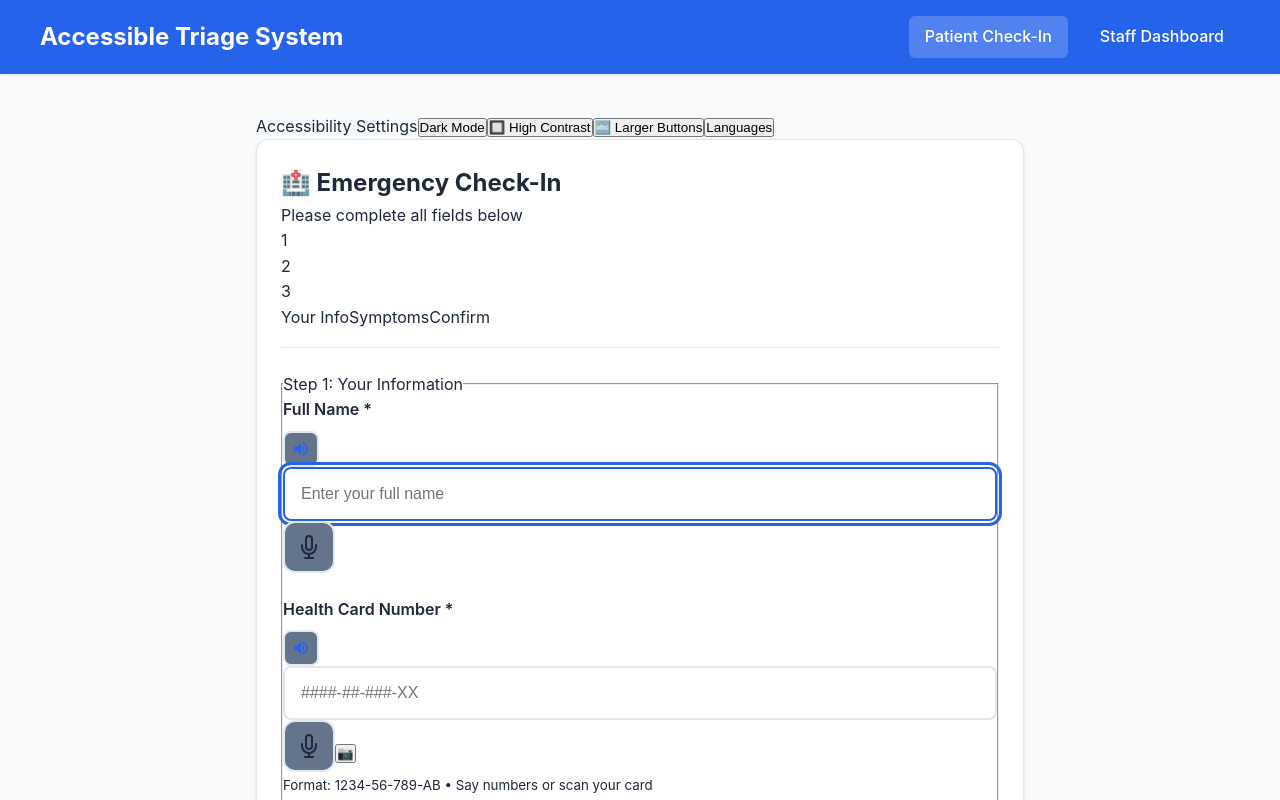
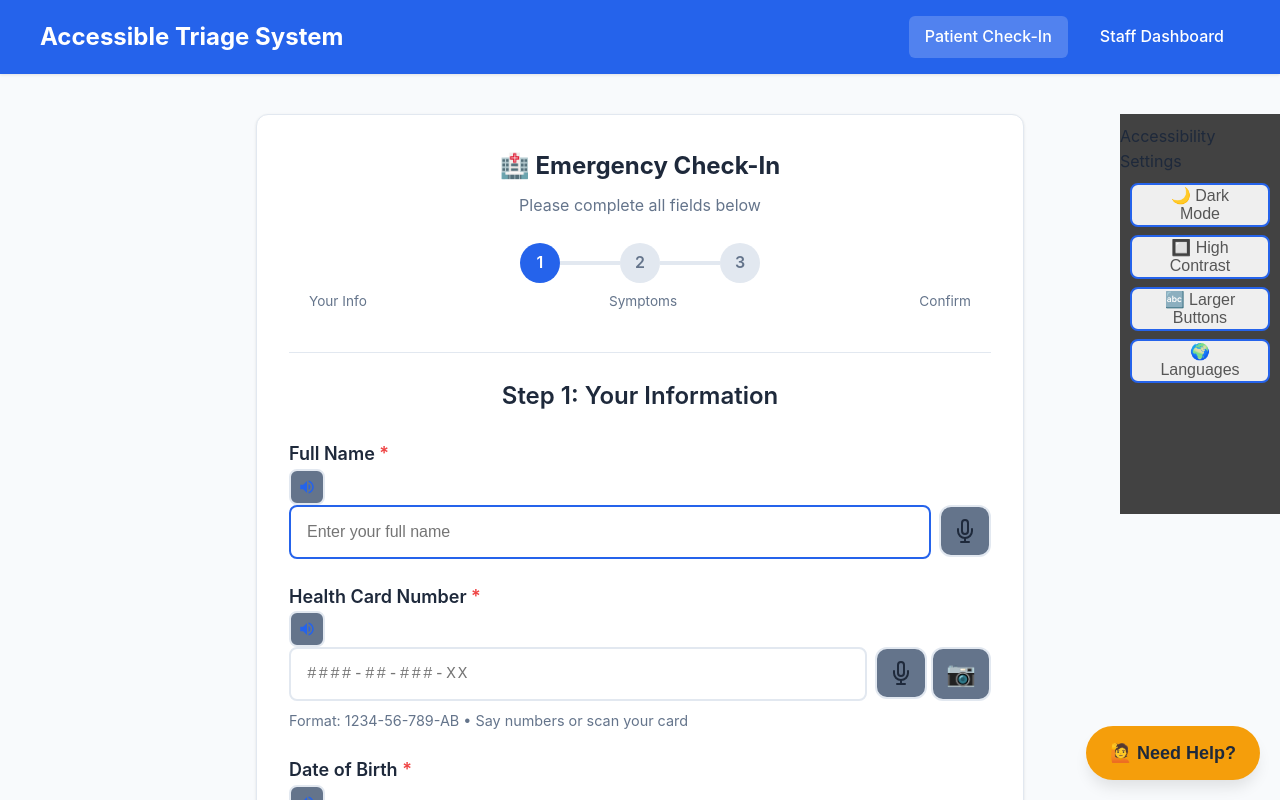
Before and after one commit to LiamLegge/AEC_2026_triage_app, a React (Create React App) app in the folder frontend/: page / in a window 1280 px wide. Shown: the top 800 px of the page. Built offline with nearby package versions, Linux system fonts and the light colour scheme; no server answers.

Commit message:
Fixed Sidebar

```diff
--- a/frontend/src/App.js
+++ b/frontend/src/App.js
@@ -24,12 +24,8 @@ function App() {
     setUiSetting(prev => prev === 'large-text' ? 'default' : 'large-text');
   };
 
-  const toggleLanguage = () => {
-    setLanguage(prev => prev === 'default' ? 'next-language' : 'default');
-  }
-
   return (
-    <AccessibilityContext.Provider value={{ theme, uiSetting, toggleHighContrast, toggleLargeText, toggleLanguage}}>
+    <AccessibilityContext.Provider value={{ theme, uiSetting, toggleHighContrast, toggleLargeText, toggleDarkMode}}>
       <Router>
         <div
           className="app-container"
@@ -43,7 +39,7 @@ function App() {
           <Header
             toggleHighContrast={toggleHighContrast}
             toggleLargeText={toggleLargeText}
-            toggleLanguage={toggleLanguage}
+            toggleDarkMode={toggleDarkMode}
             theme={theme}
             uiSetting={uiSetting}
           />
--- a/frontend/src/components/PatientIntake.js
+++ b/frontend/src/components/PatientIntake.js
@@ -234,7 +234,7 @@ const PatientIntake = () => {
         preferred_mode: formData.preferred_mode,
         ui_setting: uiSetting === 'large-text' ? 'Large_Text' :
                     theme === 'high-contrast' ? 'High_Contrast' :
-                    theme === 'dark-mode' ? 'Dark_Mode' : 'Default',
+                    theme === 'dark-mode' ? 'Dark_Mode' : 'Standard',
         language: formData.language,
         timestamp: Math.floor(Date.now() / 1000),
       };
@@ -334,7 +334,7 @@ const PatientIntake = () => {
           aria-pressed={theme === 'dark-mode'}
           title="Toggle dark mode"
         >
-          Dark Mode
+          🌙 Dark Mode
         </button>
         <button
           type="button"
@@ -354,11 +354,14 @@ const PatientIntake = () => {
         >
           🔤 Larger Buttons
         </button>
-        <button
+         <button
           type="button"
-          title="Toggle large text"
+          className={`quick-access-btn ${uiSetting === 'large-text' ? 'active' : ''}`}
+          onClick={toggleLargeText}
+          aria-pressed={uiSetting === 'large-text'}
+          title="Languages"
         >
-          Languages
+          🌍 Languages
         </button>
       </div>
 
@@ -856,18 +859,6 @@ const PatientIntake = () => {
           padding: var(--spacing-md);
         }
 
-<<<<<<< Updated upstream
-        /* Fixed sidebar accessibility quick actions */
-        .accessibility-quick-sidebar {
-          height: 50%;
-          width: 160px;
-          position: fixed;
-          z-index: 1;
-          top: 1;
-          right: 0;
-          background-color: #ffffff;
-          overflow-x: hidden;
-          padding-top: 10px;
 =======
         /* Label with TTS button */
         .label-with-tts {
@@ -947,6 +938,19 @@ const PatientIntake = () => {
           color: var(--text-secondary);
         }
 
+         /* Fixed sidebar accessibility quick actions */
+        .accessibility-quick-sidebar {
+          height: 50%;
+          width: 160px;
+          position: fixed;
+          z-index: 1;
+          top: 1;
+          right: 0;
+          background-color: #424242;
+          overflow-x: hidden;
+          padding-top: 10px;
+        }
+
         .accessibility-quick-bar {
           display: flex;
           align-items: center;
@@ -958,14 +962,13 @@ const PatientIntake = () => {
           margin-bottom: var(--spacing-md);
           flex-wrap: wrap;
           border: 2px solid var(--border-color);
->>>>>>> Stashed changes
         }
 
         .accessibility-quick-sidebar .quick-bar-vis {
           padding: 6px 8px 6px 16px;
           text-decoration: none;
           font-size: 25px;
-          color: #818181;
+          color: #f1f1f1;
           display: block;
         }
 
@@ -982,8 +985,8 @@ const PatientIntake = () => {
           justify-content: center;
           border-radius: 8px;
           border: 2px solid var(--primary-color);
-          background: transparent;
-          color: var(--primary-color);
+          background: opaque;
+          color: #565656;
           font-size: 16px;
           cursor: pointer;
           transition: all 0.15s;
```
Also changed, not shown: 1 other file (tests, documents, lock files or other folders).
